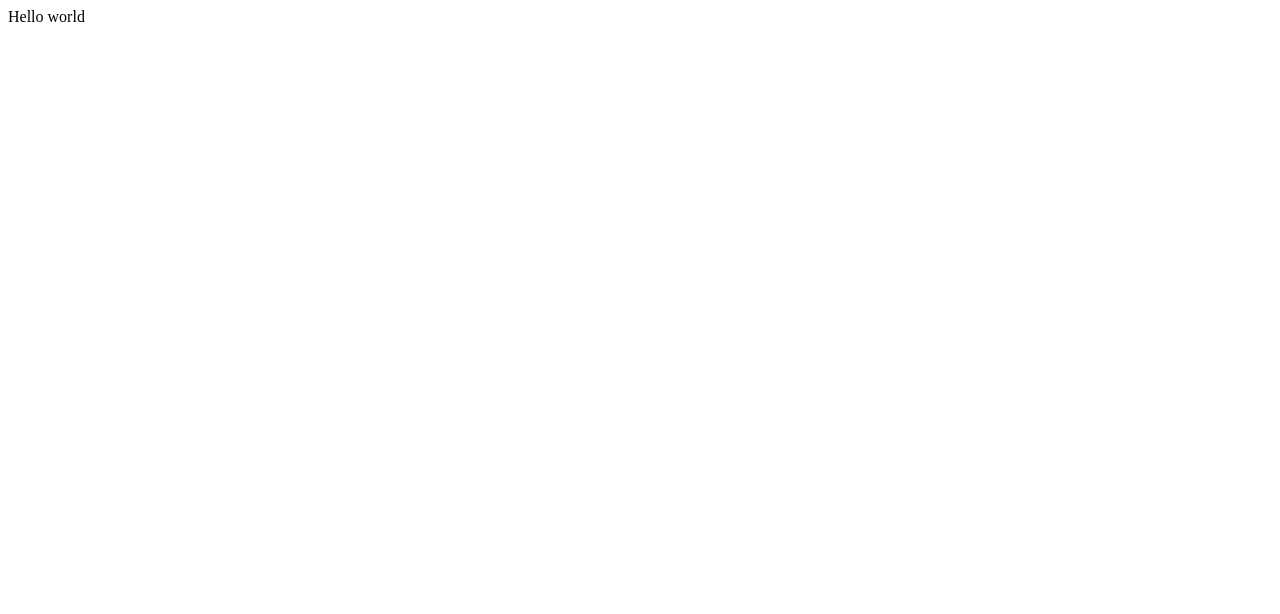
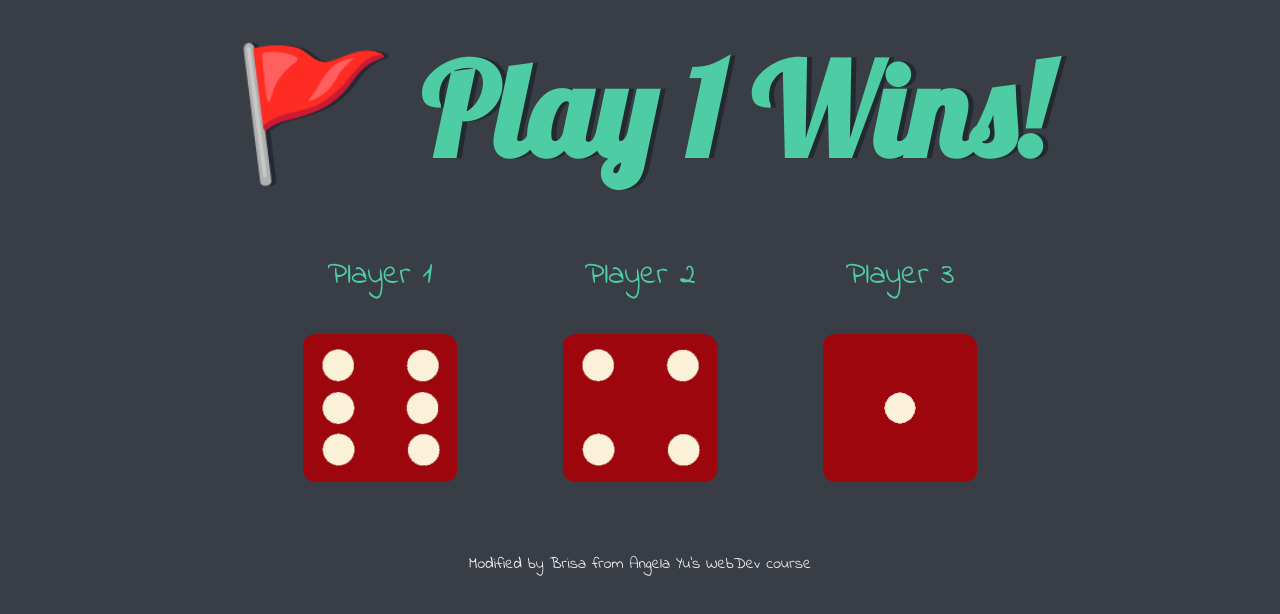
Before and after one commit to brisacarter/wee2-dicee-game, a plain HTML site: page index.html in a window 1280 px wide. Drawn offline with Linux system fonts and the light colour scheme.

Commit message:
Initial commit

```diff
--- a/index.html
+++ b/index.html
@@ -1,16 +1,41 @@
+<!--ICS-385 - Week 2
+Author: Brisa Carter
+Modifying from : Angela Yu
+-->
 <!DOCTYPE html>
-<html>
+
+<html lang="en" dir="ltr">
 
 <head>
-  <meta charset="utf-8">
-  <meta name="viewport" content="width=device-width">
-  <title>replit</title>
-  <link href="style.css" rel="stylesheet" type="text/css" />
+  <meta charset="utf-8" />
+  <title>Dicee - by Brisa</title>
+  <link rel="stylesheet" href="style.css" />
+  <link href="https://fonts.googleapis.com/css?family=Indie+Flower|Lobster" rel="stylesheet" />
 </head>
 
 <body>
-  Hello world
+  <!--Instructions and results-->
+  <div class="container">
+    <h1>Refresh Me</h1>
+    <!--Dice for Player 1-->
+    <div class="dice">
+      <p>Player 1</p>
+      <img class="img1" src="images/dice6.png" />
+    </div>
+    <!--Dice for Player 2-->
+    <div class="dice">
+      <p>Player 2</p>
+      <img class="img2" src="images/dice6.png" />
+    </div>
+    <!--Dice for Player 3-->
+    <div class="dice">
+      <p>Player 3</p>
+      <img class="img3" src="images/dice6.png" />
+    </div>
+
+  </div>
   <script src="script.js"></script>
+  <footer>Modified by Brisa from Angela Yu's WebDev course </footer>
 </body>
 
 </html>
--- a/script.js
+++ b/script.js
@@ -0,0 +1,48 @@
+/* ICS-385 - Week 2
+Author: Brisa Carter
+Modifying from : Angela Yu
+ */
+
+//generaates random number 1
+var randomNumber1 = Math.floor(Math.random() * 6) + 1; //1-6
+
+//assigns image to first dice
+var randomDiceImage = "dice" + randomNumber1 + ".png"; //dice1.png - dice6.png
+
+var randomImageSource = "images/" + randomDiceImage; //images/dice1.png - images/dice6.png
+//selectcs dice 1
+var image1 = document.querySelectorAll("img")[0];
+
+//assigns random image to first dice
+image1.setAttribute("src", randomImageSource);
+
+//generaates random number 2
+var randomNumber2 = Math.floor(Math.random() * 6) + 1;
+
+var randomImageSource2 = "images/dice" + randomNumber2 + ".png";
+
+document.querySelectorAll("img")[1].setAttribute("src", randomImageSource2);
+
+//generates random number 3
+var randomNumber3 = Math.floor(Math.random() * 6) + 1;
+
+var randomImageSource3 = "images/dice" + randomNumber3 + ".png";
+//assigns random image to 2nd dice
+document.querySelectorAll("img")[2].setAttribute("src", randomImageSource3);
+
+//if player 1 wins
+if (randomNumber1 > randomNumber2 && randomNumber1 > randomNumber3) {
+  document.querySelector("h1").innerHTML = "🚩 Play 1 Wins!";
+}
+//if player 2 wins
+else if (randomNumber2 > randomNumber1 && randomNumber2 > randomNumber3) {
+  document.querySelector("h1").innerHTML = "🚩 Play 2 Wins!";
+}
+//if player 3 wins
+else if (randomNumber3 > randomNumber1 && randomNumber3 > randomNumber2) {
+  document.querySelector("h1").innerHTML = "🚩 Play 3 Wins! 🚩";
+}
+//all other cases
+else {
+  document.querySelector("h1").innerHTML = "There is no winner.";
+}
--- a/style.css
+++ b/style.css
@@ -1,4 +1,51 @@
+/* ICS-385 - Week 2
+Author: Brisa Carter
+Modifying from : Angela Yu
+ */
+
 html {
   height: 100%;
   width: 100%;
 }
+
+.container {
+  width: 80%;
+  margin: auto;
+  text-align: center;
+}
+
+.dice {
+  text-align: center;
+  display: inline-block;
+
+}
+
+body {
+  background-color: #393E46;
+}
+
+h1 {
+  margin: 30px;
+  font-family: 'Lobster', cursive;
+  text-shadow: 5px 0 #232931;
+  font-size: 8rem;
+  color: #4ECCA3;
+}
+
+p {
+  font-size: 2rem;
+  color: #4ECCA3;
+  font-family: 'Indie Flower', cursive;
+}
+
+img {
+  width: 60%;
+}
+
+footer {
+  margin-top: 5%;
+  color: #EEEEEE;
+  text-align: center;
+  font-family: 'Indie Flower', cursive;
+
+}
```
Also changed, not shown: images/dice1.png (added), images/dice2.png (added), images/dice3.png (added), images/dice4.png (added), images/dice5.png (added), images/dice6.png (added).
